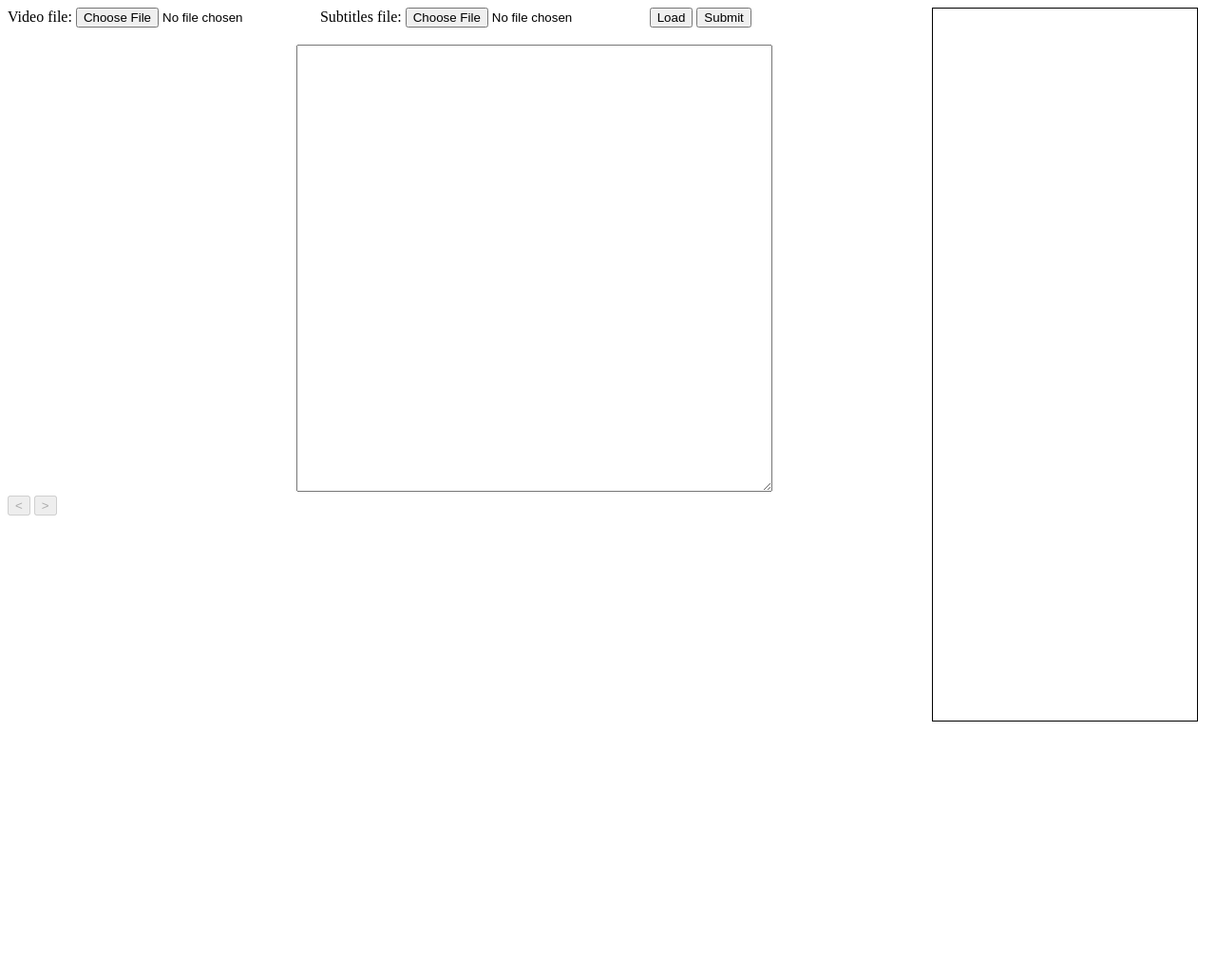
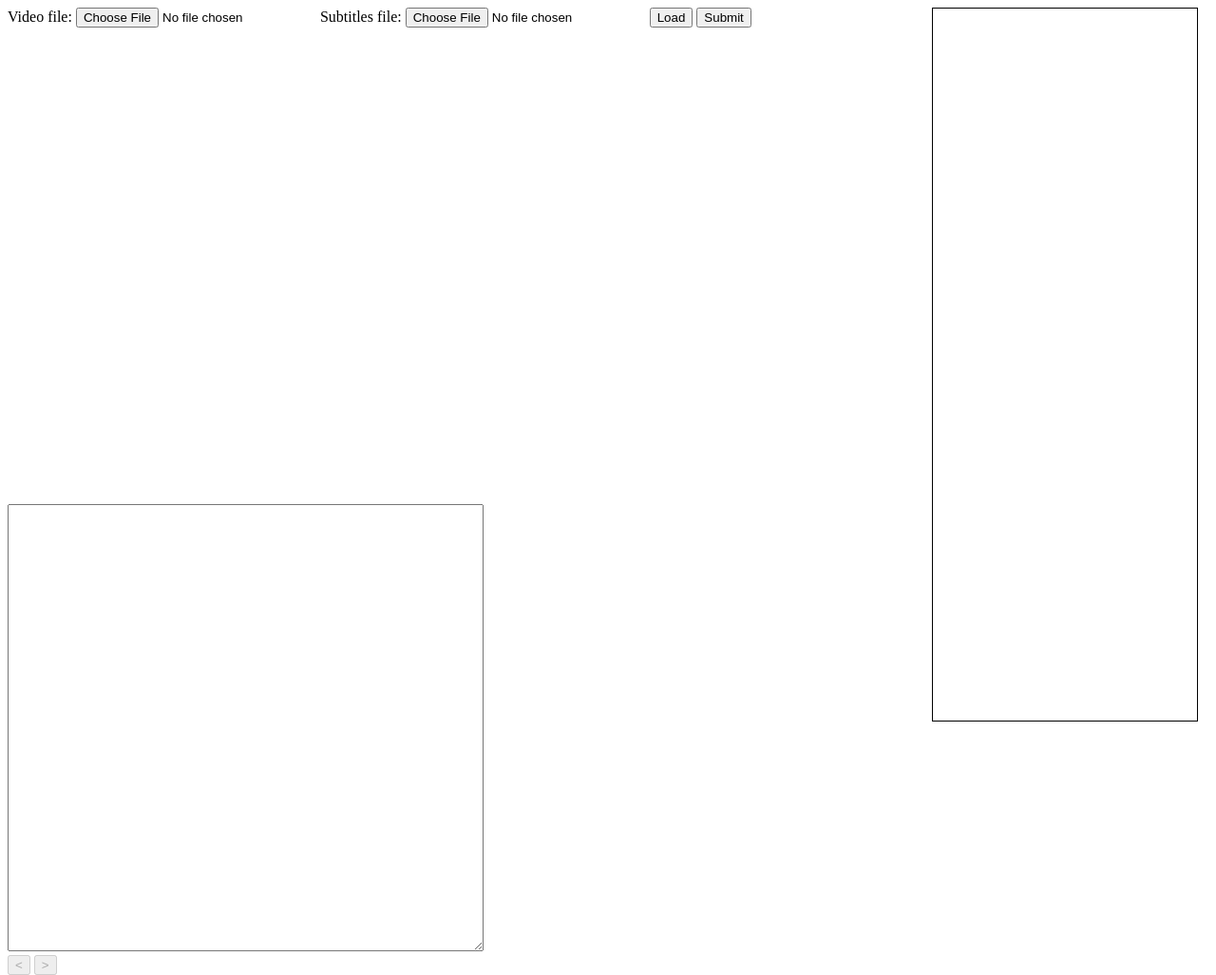
Before and after one commit to saocodon/lis9, a plain HTML site: page index.html in a window 1280 px wide. Shown: the whole page at 95% size. Before the commit the page ends 958 px from the top, so only its background shows below. Drawn offline with Linux system fonts and the light colour scheme.

Commit message:
Fix floating text area

```diff
--- a/index.html
+++ b/index.html
@@ -17,7 +17,7 @@
         <button onclick="submit()">Submit</button>
         <br><br>
         <!-- <iframe width="640" height="480" id="relax" src="https://www.youtube.com/embed/"></iframe> -->
-        <video id="relax" autoplay></video>
+        <video id="relax" style="width:640px;height:480px;" autoplay></video>
         <textarea rows="31" cols="60" id="work"></textarea><br>
         <button onclick="back()" id="back" disabled><</button>
         <button onclick="next()" id="next" disabled>></button>
```
